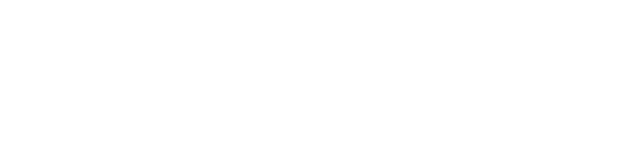
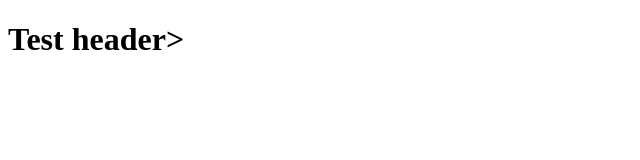
Before and after one commit to cdionbautista/git-one, a plain HTML site: page index.html in a window 1280 px wide. Shown: the whole page, without its empty margins (0-640 px from the left). Drawn offline with Linux system fonts and the light colour scheme.

Commit message:
added h1

```diff
--- a/index.html
+++ b/index.html
@@ -7,7 +7,7 @@
 </head>
 
 <body>
-
+  <h1>Test header></h1>
 </body>
 
 </html>
```
